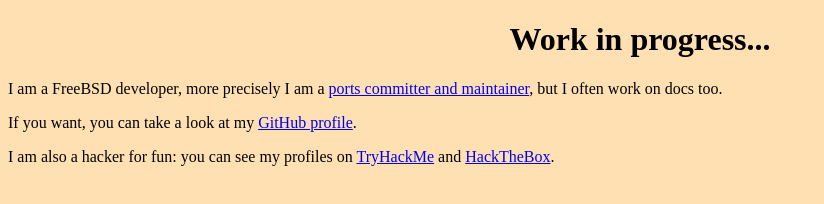
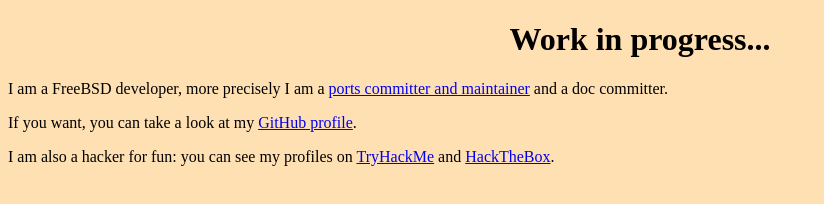
Before and after one commit to lsalvadore/my-freebsd-webpages, a plain HTML site: page index.html in a window 1280 px wide. Shown: the whole page, without its empty margins (0-824 px from the left). Drawn offline with Linux system fonts and the light colour scheme.

Commit message:
index.html: I have been granted a doc commit bit

```diff
--- a/index.html
+++ b/index.html
@@ -6,7 +6,7 @@
 <body>
 <h1>Work in progress...</h1>
 
-<p>I am a FreeBSD developer, more precisely I am a <a href="https://portscout.freebsd.org/salvadore@freebsd.org.html">ports committer and maintainer</a>, but I often work on docs too.</p>
+<p>I am a FreeBSD developer, more precisely I am a <a href="https://portscout.freebsd.org/salvadore@freebsd.org.html">ports committer and maintainer</a> and a doc committer.</p>
 
 <p>If you want, you can take a look at my <a href="https://github.com/lsalvadore">GitHub profile</a>.</p>
 
```
